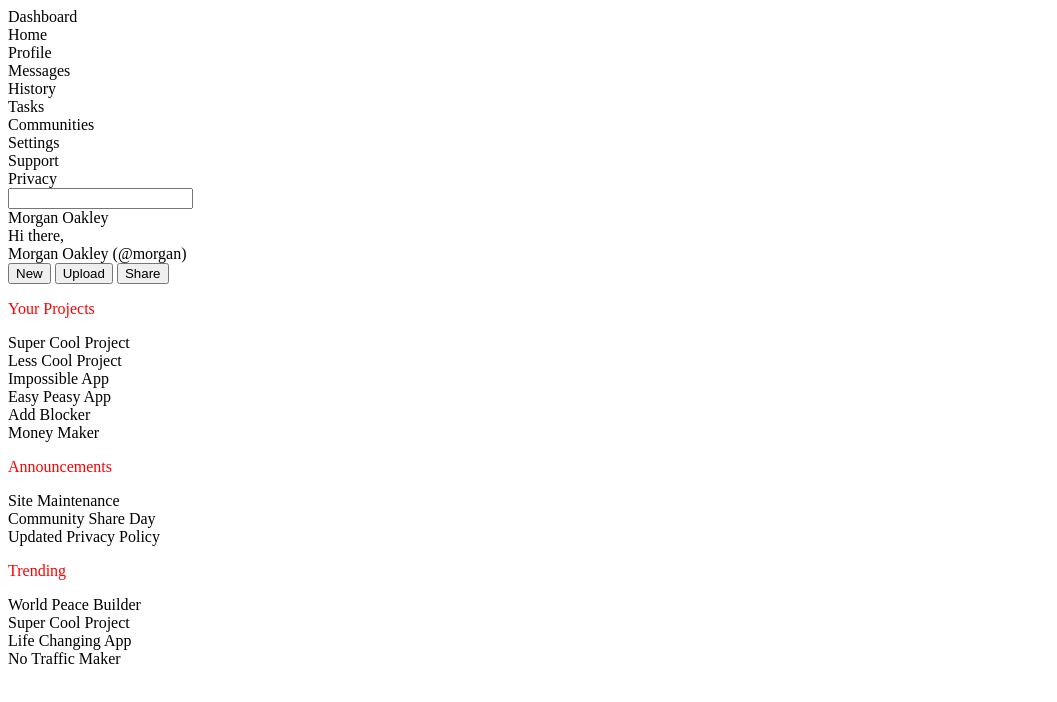
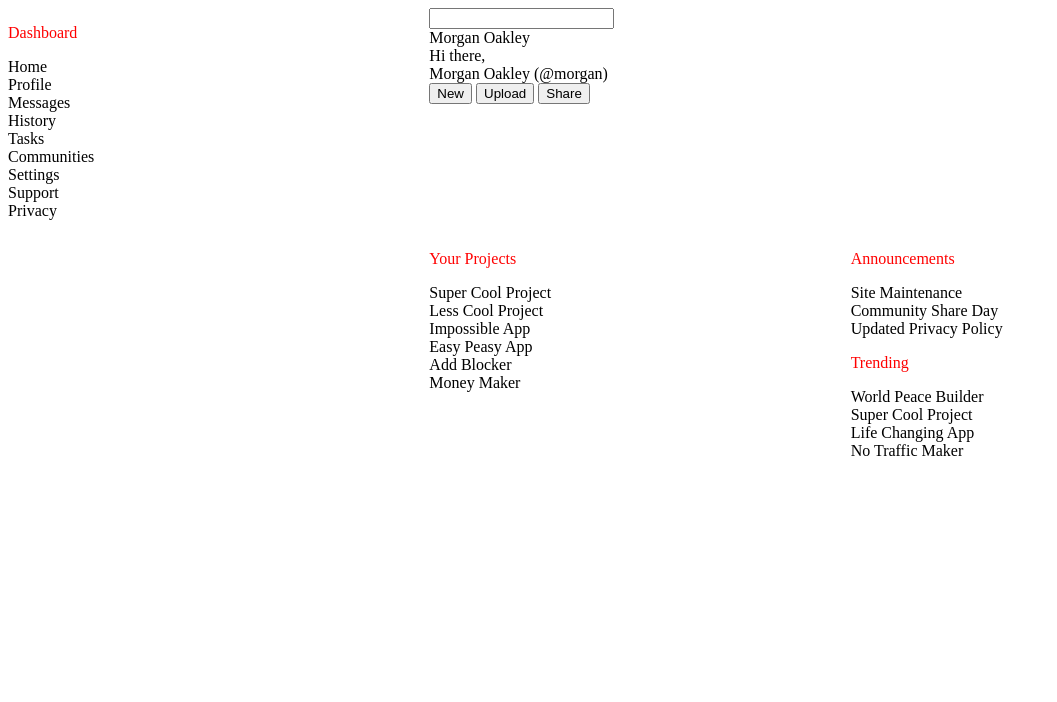
Before and after one commit to LatticeFramework/admin-dashboard, a plain HTML site: page index.html in a window 1280 px wide. Shown: the whole page, without its empty margins (0-1057 px from the left). Drawn offline with Linux system fonts and the light colour scheme.

Commit message:
Finish basic layout

```diff
--- a/index.html
+++ b/index.html
@@ -12,7 +12,7 @@
     <div class="container">
 
         <div class="sidebar">
-            <div>Dashboard</div>
+            <p>Dashboard</p>
             <div>Home</div>
             <div>Profile</div>
             <div>Messages</div>
@@ -44,6 +44,7 @@
             <div>Money Maker</div>
         </div>
 
+        <div class="right-sidebar">
             <div class="announcements">
                 <p>Announcements</p>
                 <div>Site Maintenance</div>
@@ -51,14 +52,14 @@
                 <div>Updated Privacy Policy</div>
             </div>
 
-        <div class="Trending">
+            <div class="trending">
                 <p>Trending</p>
                 <div>World Peace Builder</div>
                 <div>Super Cool Project</div>
                 <div>Life Changing App</div>
                 <div>No Traffic Maker</div>
             </div>
-
+        </div>
     </div>
 </body>
 </html>
--- a/style.css
+++ b/style.css
@@ -1,3 +1,29 @@
 p {
     color: red;
 }
+
+.container {
+    display: grid;
+    grid-template-columns: 1fr 1fr 1fr;
+    grid-template-rows: 1fr 1fr;
+}
+
+.sidebar {
+    grid-column: 1 / 2;
+    grid-row: 1 / 3;
+}
+
+.header {
+    grid-column: 2 / 4;
+    grid-template-rows: 1 / 2;
+}
+
+.your-projects {
+    grid-column: 2 / 4;
+    grid-row: 2 / 3;
+}
+
+.right-sidebar {
+    grid-column: 3 / 4;
+    grid-row: 2 / 3;
+}
```
Lines whose indentation alone changed are shown as unchanged.
